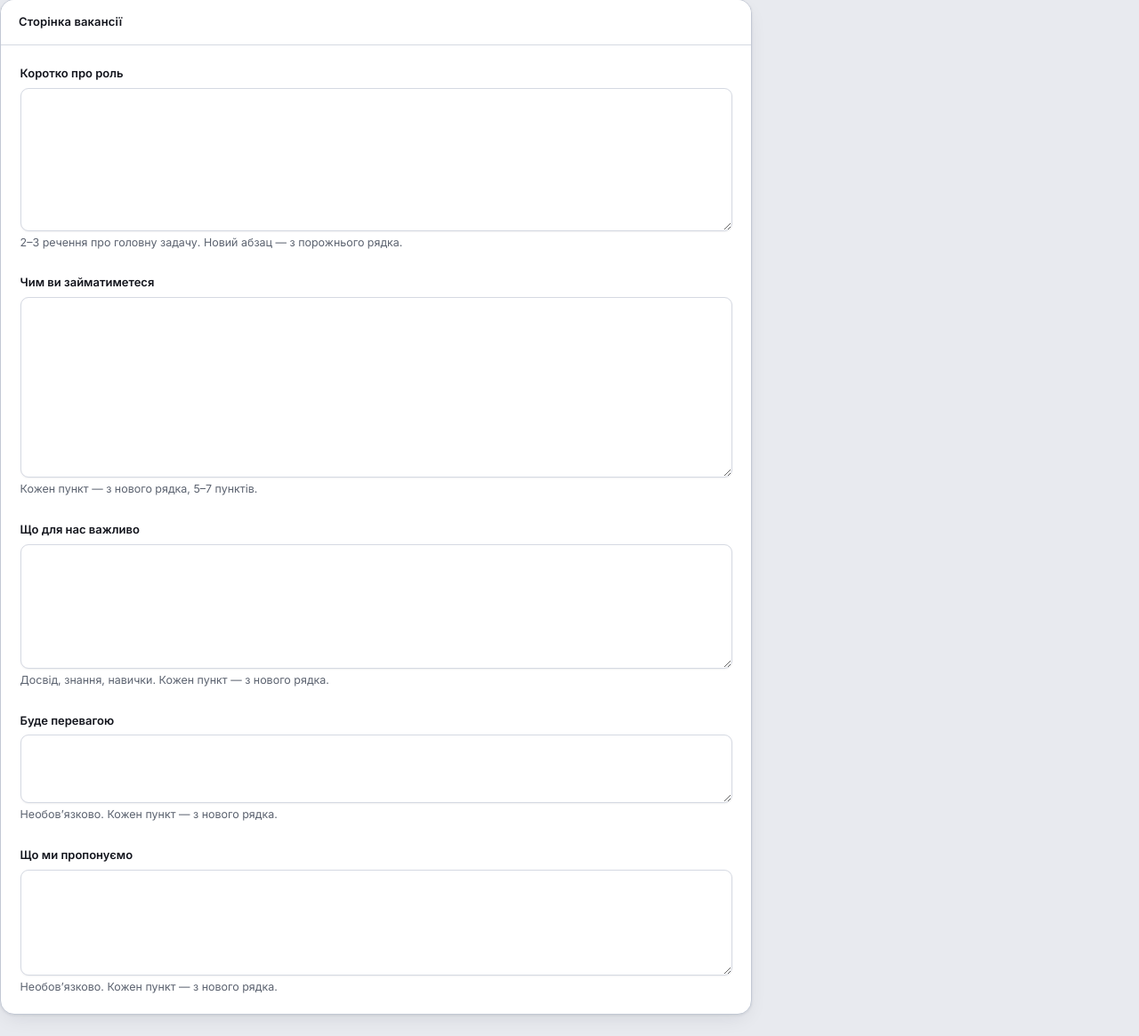
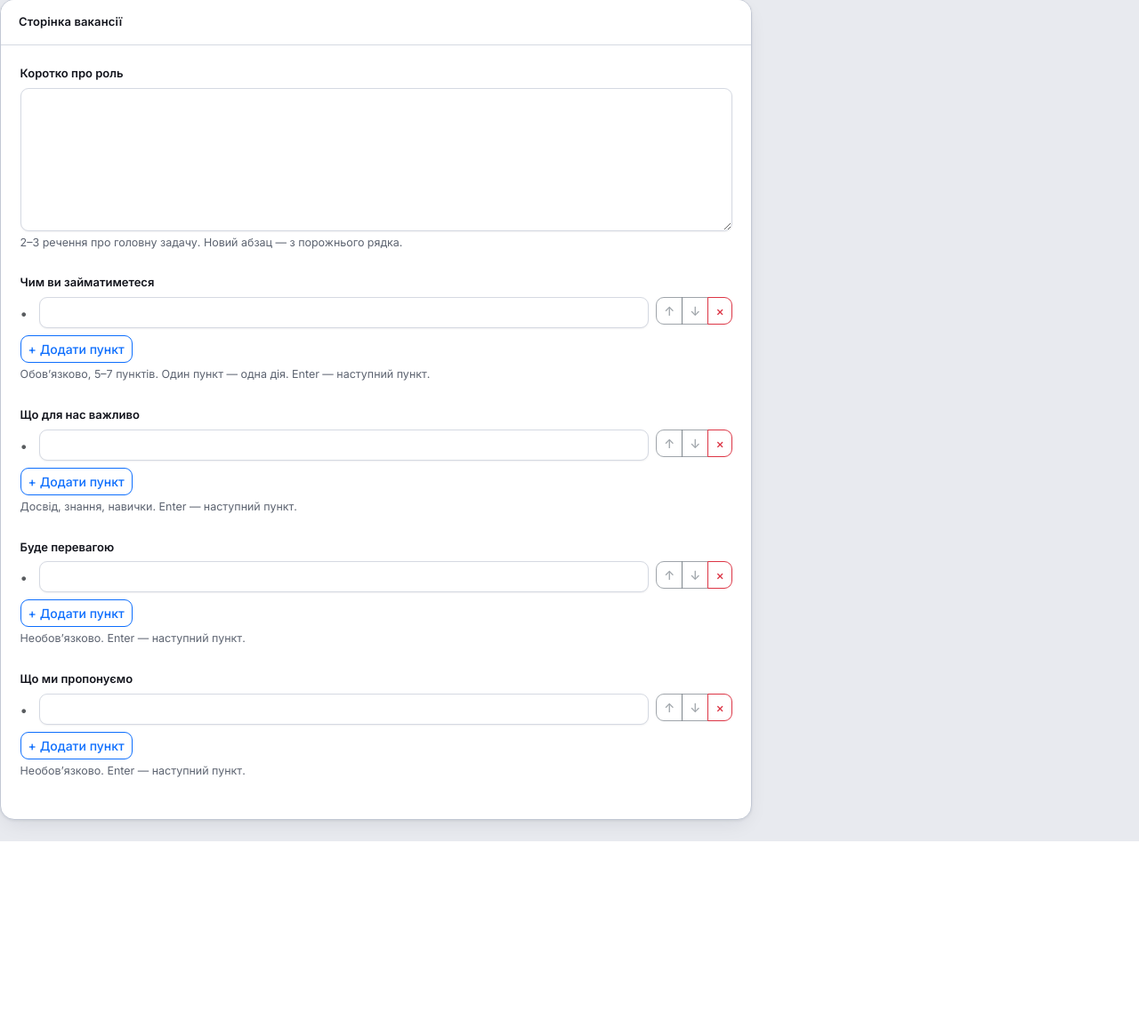
Before and after one commit to kangit2026/adminkansite, a Laravel app: template resources/views/admin/vacancies/create.blade.php in a window 1280 px wide. Shown: the part 854-2019 px from the top of the page at 89% size. After the commit the page ends 1800 px from the top, so only its background shows below. Run offline with Laravel 12, Linux system fonts and the light colour scheme; the template is opened without the code that fills it, so the values that code supplies are empty; parts of the project's set-up code (start-up, migrations or seed data) failed here and were passed over; some libraries are stand-ins or nearby versions.

Commit message:
Vacancies: list fields as one input per item
Replaces the newline-separated textareas (tasks, requirements,
nice-to-have, offer) with item inputs: Enter adds an item, multi-line
paste is split, items can be reordered.

Co-Authored-By: Claude Sonnet 5.5 <noreply@anthropic.com>

```diff
--- a/resources/views/admin/vacancies/_form.blade.php
+++ b/resources/views/admin/vacancies/_form.blade.php
@@ -1,8 +1,4 @@
 {{-- Поля вакансії; кнопки збереження — у бічній панелі (create / edit), прив'язані до форми через form="vacancy-form". --}}
-@php
-    $lines = fn (string $field) => old($field, implode("\n", $vacancy->{$field} ?? []));
-@endphp
-
 <div class="card mb-4">
     <div class="card-header fw-semibold">Основне</div>
     <div class="card-body">
@@ -78,25 +74,57 @@
             <textarea id="v-about" name="about" rows="7" class="form-control" required>{{ old('about', $vacancy->about) }}</textarea>
             <div class="form-text">2–3 речення про головну задачу. Новий абзац — з порожнього рядка.</div>
         </div>
-        <div class="mb-4">
-            <label class="form-label" for="v-tasks">Чим ви займатиметеся</label>
-            <textarea id="v-tasks" name="tasks" rows="9" class="form-control" required>{{ $lines('tasks') }}</textarea>
-            <div class="form-text">Кожен пункт — з нового рядка, 5–7 пунктів.</div>
-        </div>
-        <div class="mb-4">
-            <label class="form-label" for="v-requirements">Що для нас важливо</label>
-            <textarea id="v-requirements" name="requirements" rows="6" class="form-control">{{ $lines('requirements') }}</textarea>
-            <div class="form-text">Досвід, знання, навички. Кожен пункт — з нового рядка.</div>
-        </div>
-        <div class="mb-4">
-            <label class="form-label" for="v-nice">Буде перевагою</label>
-            <textarea id="v-nice" name="nice_to_have" rows="3" class="form-control">{{ $lines('nice_to_have') }}</textarea>
-            <div class="form-text">Необов’язково. Кожен пункт — з нового рядка.</div>
-        </div>
-        <div>
-            <label class="form-label" for="v-offer">Що ми пропонуємо</label>
-            <textarea id="v-offer" name="offer" rows="5" class="form-control">{{ $lines('offer') }}</textarea>
-            <div class="form-text">Необов’язково. Кожен пункт — з нового рядка.</div>
-        </div>
+        @include('admin.vacancies._list-field', ['name' => 'tasks', 'id' => 'v-tasks', 'label' => 'Чим ви займатиметеся', 'hint' => 'Обов’язково, 5–7 пунктів. Один пункт — одна дія.'])
+        @include('admin.vacancies._list-field', ['name' => 'requirements', 'id' => 'v-requirements', 'label' => 'Що для нас важливо', 'hint' => 'Досвід, знання, навички.'])
+        @include('admin.vacancies._list-field', ['name' => 'nice_to_have', 'id' => 'v-nice', 'label' => 'Буде перевагою', 'hint' => 'Необов’язково.'])
+        @include('admin.vacancies._list-field', ['name' => 'offer', 'id' => 'v-offer', 'label' => 'Що ми пропонуємо', 'hint' => 'Необов’язково.'])
     </div>
 </div>
+
+<script>
+    document.addEventListener('alpine:init', () => {
+        Alpine.data('listField', (initial) => ({
+            seq: 0,
+            items: [],
+            init() {
+                this.items = initial.map((t) => this.make(t));
+            },
+            make(text = '') { return { key: ++this.seq, text }; },
+            resize(el) { el.style.height = 'auto'; el.style.height = el.scrollHeight + 'px'; },
+            focus(i) {
+                this.$nextTick(() => {
+                    const el = this.$root.querySelectorAll('textarea')[i];
+                    if (el) { el.focus(); this.resize(el); }
+                });
+            },
+            add(after) {
+                this.items.splice(after + 1, 0, this.make());
+                this.focus(after + 1);
+            },
+            remove(i, focusPrev = false) {
+                if (this.items.length === 1) { this.items[0].text = ''; return; }
+                this.items.splice(i, 1);
+                if (focusPrev) this.focus(Math.max(0, i - 1));
+            },
+            move(i, d) {
+                const j = i + d;
+                if (j < 0 || j >= this.items.length) return;
+                [this.items[i], this.items[j]] = [this.items[j], this.items[i]];
+            },
+            // вставка кількох рядків (з Word, Notion, Google Docs) розбивається на окремі пункти
+            paste(e, i) {
+                const text = (e.clipboardData || window.clipboardData).getData('text');
+                if (!/\r?\n/.test(text.trim())) return;
+                e.preventDefault();
+                const parts = text.split(/\r?\n/)
+                    .map((l) => l.replace(/^\s*[•\-—–*·▪●]\s*/, '').replace(/^\s*\d+[.)]\s+/, '').trim())
+                    .filter(Boolean);
+                if (!parts.length) return;
+                const cur = this.items[i];
+                if (cur.text.trim() === '') { cur.text = parts.shift(); }
+                this.items.splice(i + 1, 0, ...parts.map((t) => this.make(t)));
+                this.$nextTick(() => this.$root.querySelectorAll('textarea').forEach((el) => this.resize(el)));
+            },
+        }));
+    });
+</script>
--- /dev/null
+++ b/resources/views/admin/vacancies/_list-field.blade.php
@@ -0,0 +1,33 @@
+{{-- Список пунктів: кожен пункт — окремий рядок-поле, на сайті стає пунктом списку.
+     Параметри: $name (поле), $id, $label, $hint, $required, $placeholder. Дані — масив $vacancy->{$name}. --}}
+@php
+    $fromOld = old($name);
+    $items = is_array($fromOld) ? array_values($fromOld) : array_values($vacancy->{$name} ?? []);
+    if ($items === []) {
+        $items = [''];
+    }
+@endphp
+<div class="mb-4" x-data="listField(@js($items))">
+    <label class="form-label" for="{{ $id }}-0">{{ $label }}</label>
+    <div class="d-flex flex-column gap-2">
+        <template x-for="(item, i) in items" :key="item.key">
+            <div class="d-flex gap-2 align-items-start">
+                <span class="pt-2 text-muted" style="width:1rem">•</span>
+                <textarea rows="1" class="form-control" style="resize:none;overflow:hidden" name="{{ $name }}[]" :id="'{{ $id }}-' + i"
+                          x-model="item.text" placeholder="{{ $placeholder ?? 'Новий пункт' }}"
+                          x-init="$nextTick(() => resize($el))"
+                          x-on:input="resize($el)"
+                          x-on:keydown.enter.prevent="add(i)"
+                          x-on:keydown.backspace="if (item.text === '' && items.length > 1) { $event.preventDefault(); remove(i, true) }"
+                          x-on:paste="paste($event, i)"></textarea>
+                <div class="btn-group" role="group">
+                    <button type="button" class="btn btn-outline-secondary btn-sm" title="Вгору" x-on:click="move(i, -1)" :disabled="i === 0">↑</button>
+                    <button type="button" class="btn btn-outline-secondary btn-sm" title="Вниз" x-on:click="move(i, 1)" :disabled="i === items.length - 1">↓</button>
+                    <button type="button" class="btn btn-outline-danger btn-sm" title="Видалити пункт" x-on:click="remove(i)">×</button>
+                </div>
+            </div>
+        </template>
+    </div>
+    <button type="button" class="btn btn-outline-primary btn-sm mt-2" x-on:click="add(items.length - 1)">+ Додати пункт</button>
+    <div class="form-text">{{ $hint }} Enter — наступний пункт.</div>
+</div>
```
Also changed, not shown: app/Http/Controllers/Admin/VacancyController.php (+17 -7 lines).
